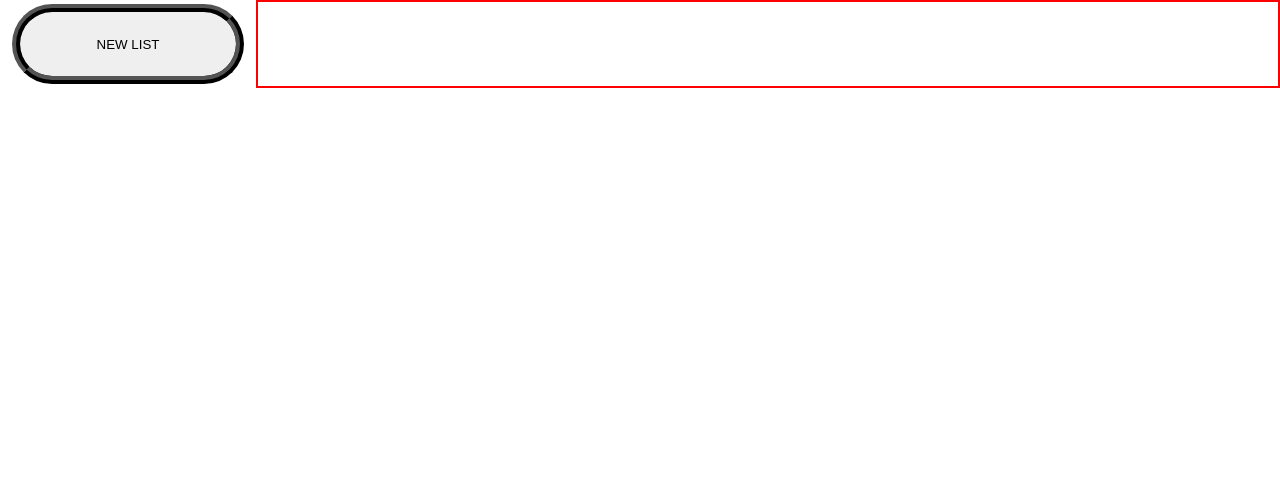
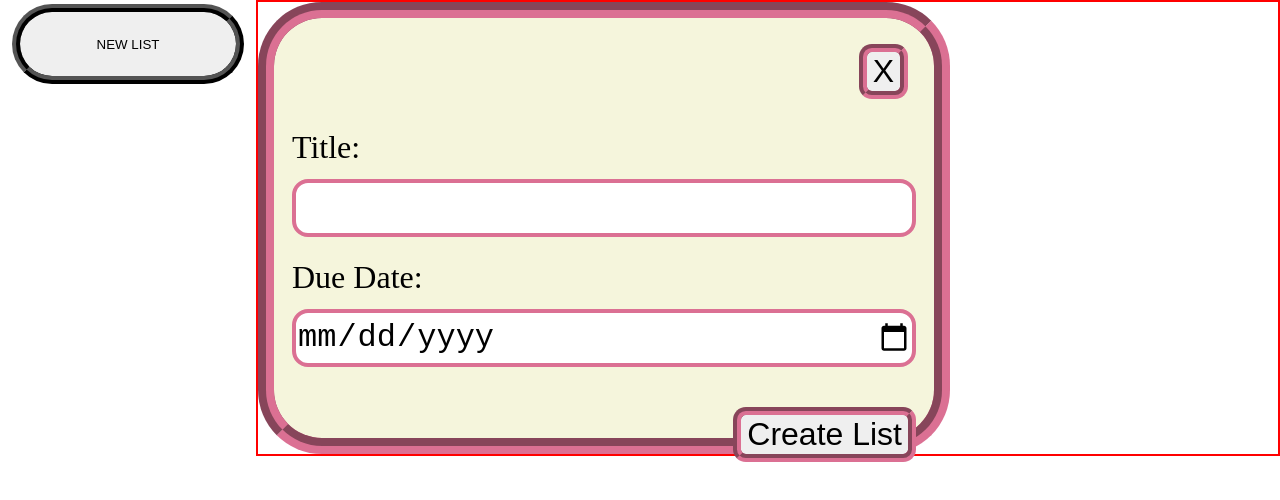
Before and after one commit to iversson-estudos/todoList, a website built with webpack: page src/template.html in a window 1280 px wide. Built offline with nearby package versions, Linux system fonts and the light colour scheme.

Commit message:
new list form styled

```diff
--- a/src/css/styles.css
+++ b/src/css/styles.css
@@ -150,7 +150,8 @@ table {
             height: 50vh;
             background-color: beige;
             padding: 10px;
-            border: 4px solid black;
+            border-radius: 4rem;
+            border: 16px groove palevioletred;
 
             *{
                 margin: 8px;
@@ -162,19 +163,33 @@ table {
                 margin-bottom: 8px;
             }
 
+            input:focus{
+                background-color: rgb(216, 153, 174);
+            }
+
             input{
                 font-size: 32px;
+                border: 4px solid palevioletred;
+                border-radius: 1rem;
                 line-height: 48px;
+            }
+
+            button:hover {
+                background-color: palevioletred;
             }
 
             #closeForm{
                 align-self: flex-end;
+                border-radius: 0.8rem;
+                border: 8px groove palevioletred;
                 margin: 16px;
                 font-size: 32px;
             }
 
             #newListSubmit{
                 align-self: flex-end;
+                border-radius: 0.8rem;
+                border: 8px groove palevioletred;
                 margin-top: 32px;
                 font-size: 32px;
 
--- a/src/index.js
+++ b/src/index.js
@@ -1,5 +1,6 @@
 import "./css/styles.css";
 import { mainView } from "./views/mainView.js";
+import { newListView } from "./views/newListView.js";
 import { Router } from "./router/router.js";
 import StorageHandler from "./classes/storageHandler.js";
 
@@ -7,6 +8,7 @@ import StorageHandler from "./classes/storageHandler.js";
 
 mainView();
 const router = new Router();
+newListView();
 
 
 export {router};
```
